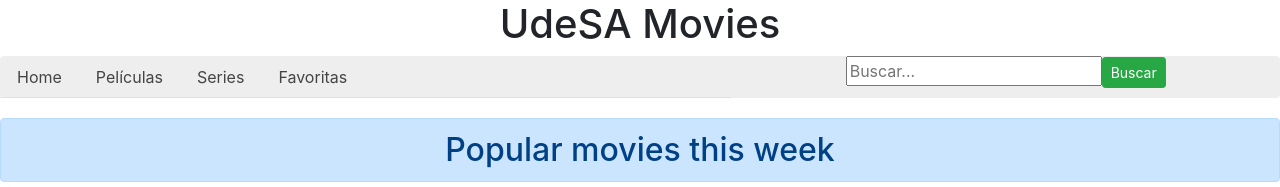
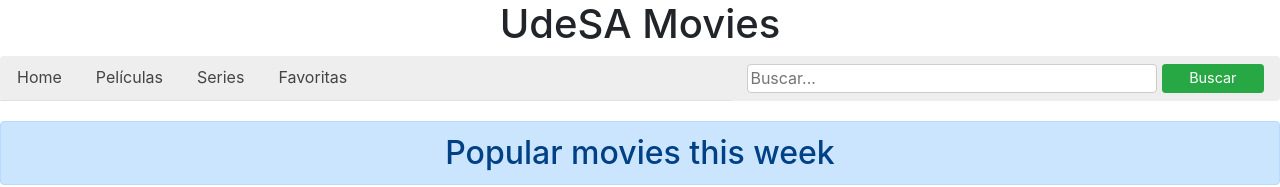
Before and after one commit to marcosmackinnon/pro3-grp1, a React (Create React App) app: page / in a window 1280 px wide. Shown: the top 187 px of the page. Built offline with nearby package versions, Linux system fonts and the light colour scheme; no server answers.

Commit message:
Avances, formulario y link

```diff
--- a/src/App.js
+++ b/src/App.js
@@ -11,7 +11,7 @@ function App() {
 
       <Switch>
         <Route component = {Home} path = '/' exact = {true}/>
-        <Route component = {Detalle} path = '/detalle/:id' exact = {true}/>
+        <Route component = {Detalle} path = '/detalle/:id' />
         <Route component = {Error404} path = '' />
       </Switch>
     </div>
--- /dev/null
+++ b/src/Components/Formulario/Formulario.css
@@ -0,0 +1,26 @@
+.search-form, .filter-form {
+    padding: .5rem 1rem;
+    display: grid;
+    grid-template-columns: 4fr 1fr;
+    column-gap: 5px;
+}
+.filter-form {
+    grid-template-columns: 1fr;
+}
+.search-form .btn-sm{
+    line-height: 1;
+    font-size: 0.9rem;
+}
+.search-form input,
+.filter-form input {
+    border: 1px solid #ccc;
+    border-radius: 4px;
+    padding-top: 3px;
+    vertical-align: middle;
+    line-height: 1;
+    font-size: 1rem;
+    padding-bottom: 4px;
+}
+.filter-form input {
+    line-height: 1.5;
+}
--- /dev/null
+++ b/src/Components/Formulario/Formulario.js
@@ -0,0 +1,43 @@
+import React from 'react';
+import { Component } from "react";
+import "./Formulario.css"
+
+class Formulario extends Component{
+    constructor(props) {
+        super(props)
+
+        this.state = {
+            resultados: []
+
+        }
+    }
+    evitarSubmit(event){
+        event.preventDefault()
+    }
+
+componentDidMount() {
+
+    }
+
+    render(){
+        return(
+
+            <React.Fragment>
+                <div className="formulario">
+                     <form className="search-form" action="results.html" method="get">
+                        <input
+                            type="text"
+                            className=""
+                            name="searchData"
+                            placeholder="Buscar..."
+            />
+                         <button type="submit" className="btn btn-success btn-sm">Buscar</button>
+                    </form>
+                </div>
+            </React.Fragment>
+        )
+
+    }
+}
+
+export default Formulario
--- a/src/Components/Header/Header.js
+++ b/src/Components/Header/Header.js
@@ -1,6 +1,8 @@
 import { Component } from "react";
 import React from "react";
 import "./Header.css"
+import { Link } from "react-router-dom";
+import Formulario from "../Formulario/Formulario";
 
 class Header extends Component{
     constructor(props) {
@@ -21,26 +23,24 @@ class Header extends Component{
             <h1>UdeSA Movies</h1>
 
             <nav>
-                <ul class="nav nav-tabs my-4">
-                    <li class="nav-item">
-                        <a class="nav-link" href="index.html">Home</a>
+                <ul className="nav nav-tabs my-4">
+                    <li className="nav-item">
+                        <Link className="nav-link" to="/">Home</Link>
                     </li>
-                    <li class="nav-item">
-                        <a class="nav-link" href="movies.html">Películas</a>
+                    <li className="nav-item">
+                        <Link className="nav-link" to="/movies">Películas</Link>
                     </li>
-                    <li class="nav-item">
-                        <a class="nav-link" href="series.html">Series</a>
+                    <li className="nav-item">
+                        <Link className="nav-link" to="/series">Series</Link>
                     </li>
-                    <li class="nav-item">
-                        <a class="nav-link" href="favorites.html">Favoritas</a>
+                    <li className="nav-item">
+                        <Link className="nav-link" to="/favorites">Favoritas</Link>
                     </li>
                 </ul>
 
-                <form class="search-form" action="results.html" method="get">
-                    <input type="text" class="" name="searchData" placeholder="Buscar..." value=""/>
-                    <button type="submit" class="btn btn-success btn-sm">Buscar</button>
-                </form>
+            <Formulario />
             </nav>
+
 
             </React.Fragment>
         )
```
Also changed, not shown: src/Components/Filtro/Filtro.js (added).
